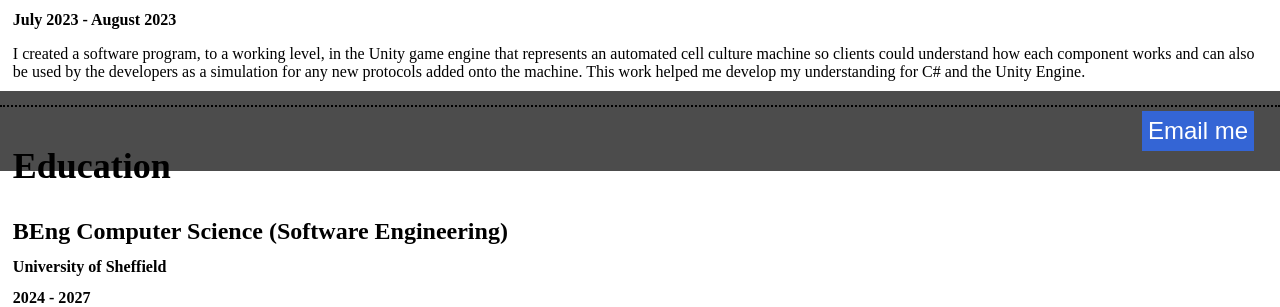
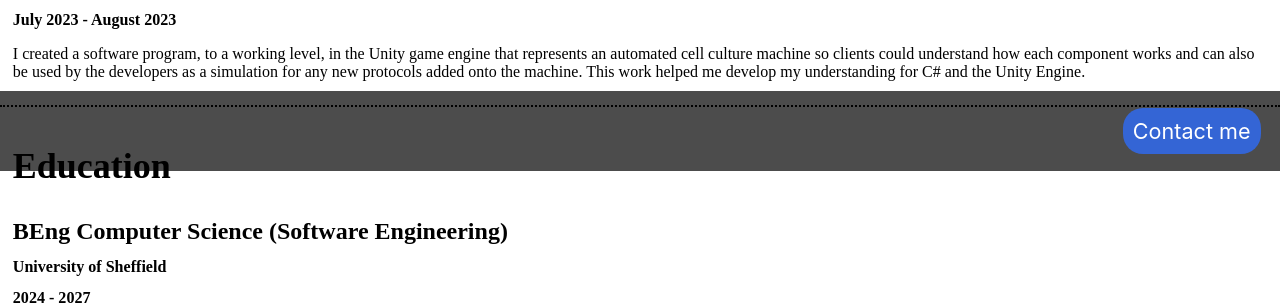
Before and after one commit to RubberDuckBug/Portfolio, a Flask app: page /cv in a window 1280 px wide. Shown: the part 629-936 px from the top of the page. Run offline with Flask 3, Linux system fonts and the light colour scheme.

Commit message:
Fixed email flash and changed email me button

```diff
--- a/app.py
+++ b/app.py
@@ -24,8 +24,8 @@ def portfolio():
 
 # Adapted this for AWS emails -> https://qxf2.com/blog/sending-email-through-amazon-ses-with-flask-app/
 class EmailForm(Form):
-    companyName = StringField('Company Name:', validators=[validators.DataRequired()])
-    message = TextAreaField('Message:', validators=[validators.DataRequired()])
+    companyName = StringField('Company Name', validators=[validators.DataRequired()])
+    message = TextAreaField('Message', validators=[validators.DataRequired()])
 
 @app.route('/email', methods=['GET', 'POST'])
 def email():
--- a/static/css/cv.css
+++ b/static/css/cv.css
@@ -83,18 +83,21 @@ footer {
     background-color: rgba(0,0,0,0.7);
     align-items: center;
     justify-content: flex-end;
+    font-size: 18px;
 }
 
+@import url('https://fonts.googleapis.com/css2?family=Inter:wght@500;600&display=swap');
+
 .email {
-    margin-right: 2%;
-
+    margin-right: 1.5%;
     text-decoration: none;
     font-family: sans-serif;
-    font-weight: 500;
+    font-weight: 400;
     text-align: center;
-    padding: 0.5%;
-    font-size: 1.5rem;
-
+    padding: 0.8%;
+    font-size: 1.35rem;
     color: white;
     background-color: rgb(52, 101, 213);
+    border-radius: 20px;
+    font-family: 'Inter', sans-serif;
 }
--- a/templates/cv.html
+++ b/templates/cv.html
@@ -78,7 +78,7 @@
     </section>
 
     <footer>
-        <a class="email" href="/email">Email me</a>
+        <a class="email" href="/email">Contact me</a>
     </footer>
 </body>
 </html>
--- a/templates/email.html
+++ b/templates/email.html
@@ -27,7 +27,7 @@
                     {% endfor %}
                 </div>
 
-                {% if get_flashed_messages() is true %}
+                {% if get_flashed_messages() %}
                     <div class="main-label">
                         {% for message in get_flashed_messages() %}
                             <p>{{ message }}</p>
@@ -36,7 +36,7 @@
                 {% endif %}
 
                 <div class="options">
-                    <img src="../static/images/GoBackArrow.png" alt="Go Back" class="arrow">
+                    <a href="/cv"> <img src="../static/images/GoBackArrow.png" alt="Go Back" class="arrow"> </a>
                     <button type="submit">Send</button>
                 </div>
             </form>
--- a/templates/portfolio.html
+++ b/templates/portfolio.html
@@ -16,8 +16,9 @@
 
     <section>
         <h2>Portfolio Website</h2>
-        <h6><i>https://github.com/RubberDuckBug/Portfolio</i></h6>
+        <a class="github" href="https://github.com/RubberDuckBug/Portfolio" target="_blank"><i>https://github.com/RubberDuckBug/Portfolio</i></a>
         <h6>Sept 2, 2026</h6>
+<!--        https://www.w3schools.com/HTML/html5_video.asp-->
         <img src="../static/images/PortfolioIMG.png">
         <p>
             I created a website that stores my CV and all my projects, so that employers can see my CV
@@ -33,7 +34,7 @@
     </section>
 
     <footer>
-        <button class="email" type="submit">Email me</button>
+        <a class="email" href="/email">Contact me</a>
     </footer>
 </body>
 </html>
```
Also changed, not shown: static/css/portfolio.css (+34 -2 lines).
